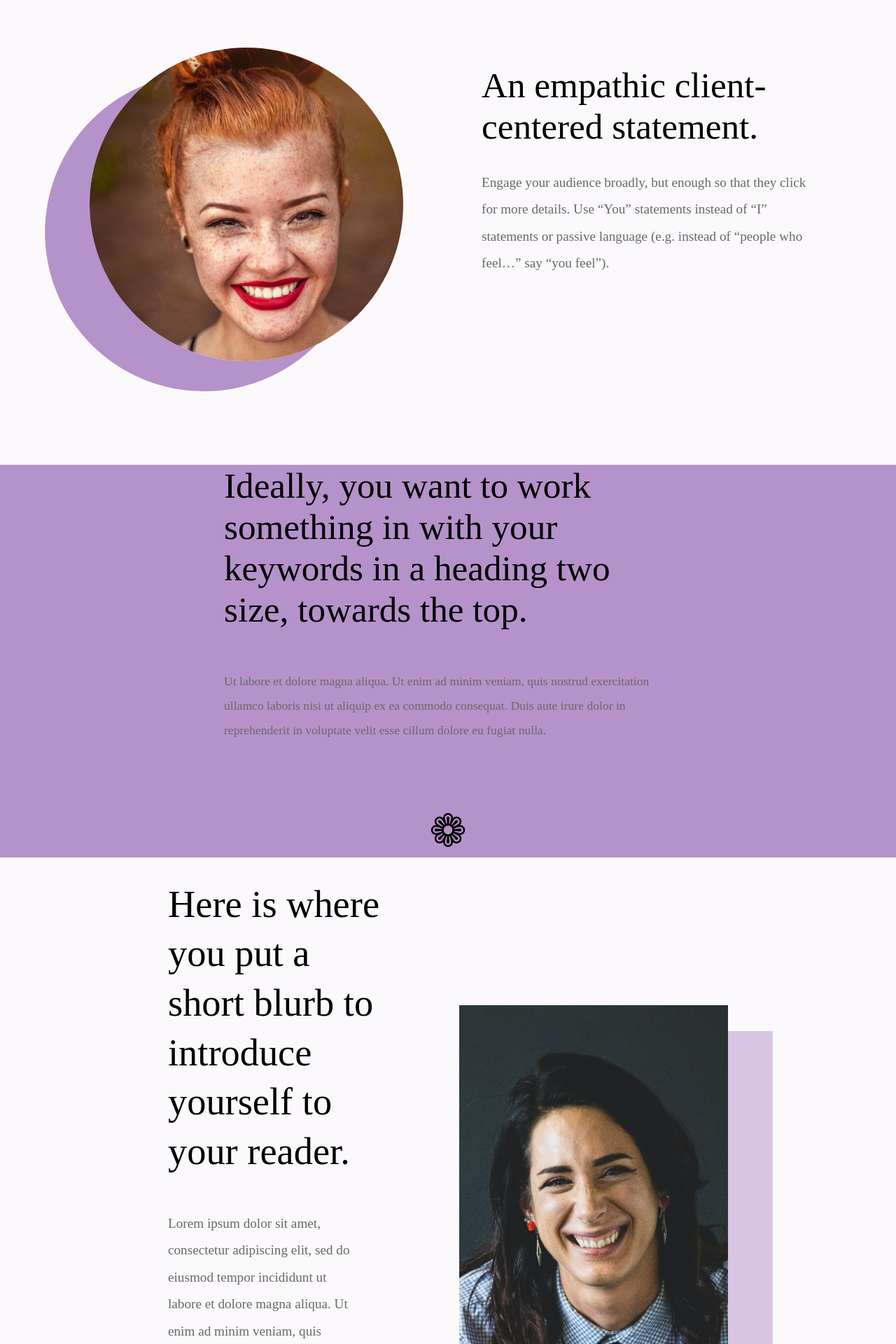
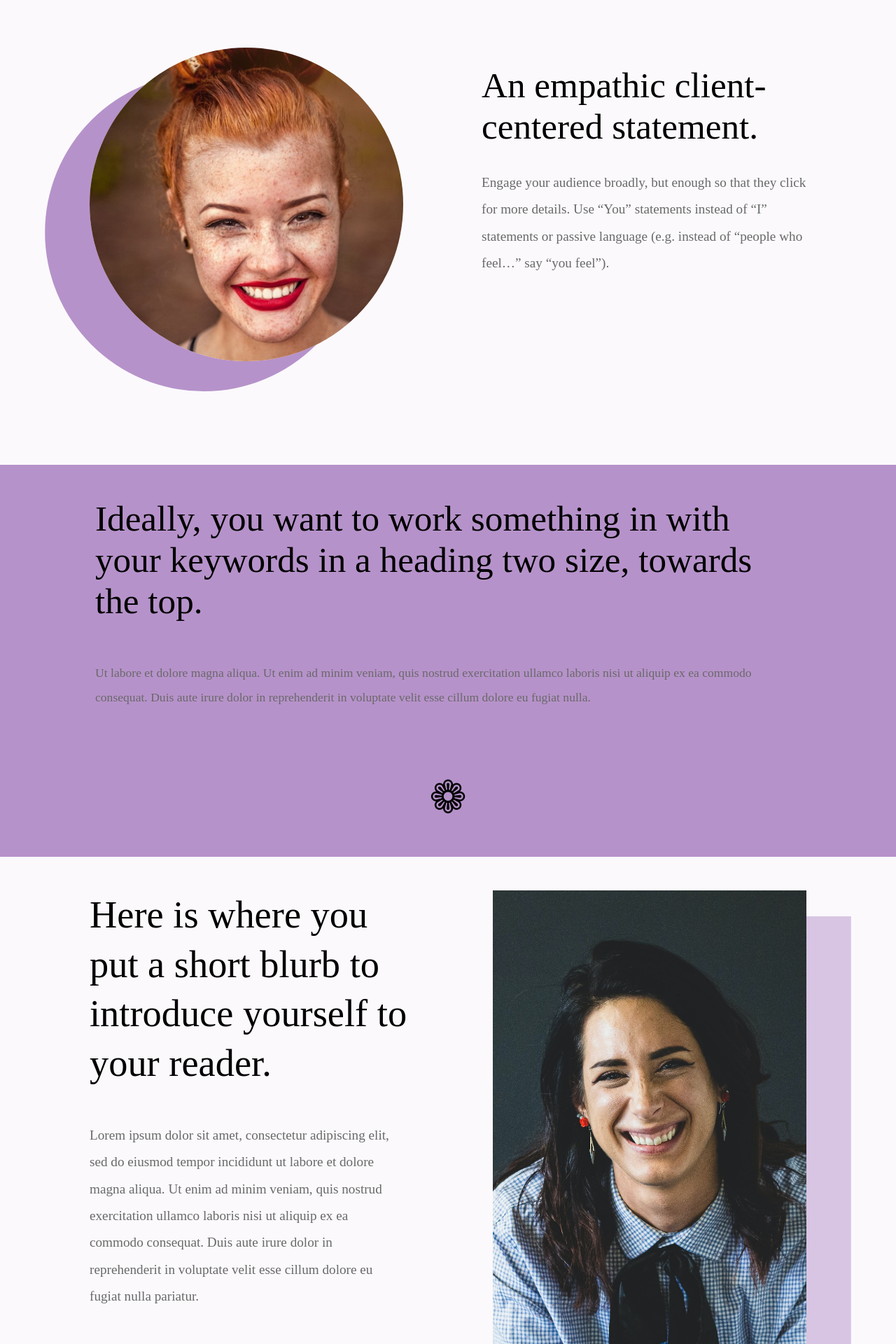
Before and after one commit to nekmichalakis/tiffany-kyriakoulis, a React (Vite) app: page / in a window 1280 px wide. Shown: the part 880-2800 px from the top of the page at 70% size. Built offline with nearby package versions, Linux system fonts and the light colour scheme.

Commit message:
little responsive

```diff
--- a/src/components/Footer.css
+++ b/src/components/Footer.css
@@ -3,6 +3,7 @@
     flex-direction: column;
     align-items: center;
     gap: 1rem;
+    padding: 1rem;
     padding-top: 4rem;
     padding-bottom: 7rem;
 }
@@ -10,6 +11,7 @@
 .footerTitle {
     font-size: 2.6rem;
     padding-bottom: 2rem;
+    text-align: center;
 }
 
 .mailPhone {
--- a/src/components/Home.css
+++ b/src/components/Home.css
@@ -18,6 +18,8 @@
     padding-left: 20rem;
     padding-right: 23rem;
     padding-top: 10rem; */
+    display: flex;
+    justify-content: center;
 }
 
 .topContainer {
@@ -27,6 +29,8 @@
     gap: 3.5rem;
     max-width: 70rem;
     margin: auto;
+    padding: 1rem;
+    padding-top: 10rem;
 }
 
 .overTitle {
@@ -59,27 +63,34 @@
 
 .secondSection {
     min-height: 93vh;
-    max-width: 100vw;
     display: flex;
     justify-content: center;
     align-items: center;
 }
 
-.secondBox {
+.secondContainer {
     max-width: 80rem;
     display: flex;
     gap: 7rem;
+    padding: 1rem;
+}
+
+.secondImageContainer {
+    /* background-image: url('../assets/face.jpg');
+    background-repeat: no-repeat;
+    background-size: cover;
+    background-position: center; */
+    max-width: 28rem;
+    max-height: 28rem;
+    border-radius: 50%;
+    box-shadow: -3.8rem 2.5rem 0 3px var(--clr-dark);
+    overflow: hidden;
 }
 
 .secondImage {
-    background-image: url('../assets/face.jpg');
-    background-repeat: no-repeat;
-    background-size: cover;
-    background-position: center;
-    width: 28rem;
-    height: 28rem;
-    border-radius: 50%;
-    box-shadow: -3.8rem 2.5rem 0 3px var(--clr-dark);
+    width: 100%;
+    height: 100%;
+    /* border-radius: 50%; */
 }
 
 .secondTextBox {
@@ -103,17 +114,19 @@
 .thirdSection {
     min-height: 70vh;
     background-color: var(--clr-dark);
-
+    display: flex;
+    justify-content: center;
+    align-items: center;
 }
 
-.thirdTextBox {
+.thirdContainer {
     display: flex;
+    max-width: 65rem;
     flex-direction: column;
     justify-content: center;
     align-items: center;
-    height: 100%;
-    margin: 0 25%;
     gap: 3.5rem;
+    padding: 1rem;
 }
 
 .thirdTitle {
@@ -137,15 +150,22 @@
     display: flex;
     justify-content: center;
     align-items: center;
-    gap: 7rem;
-    padding: 2rem;
+
+}
+
+.fourthContainer {
+    display: flex;
+    max-width: 70rem;
+    gap: 6rem;
+    padding: 1rem;
 }
 
 .fourthTextBox {
     display: flex;
     flex-direction: column;
     gap: 3rem;
-    width: 25%;
+    max-width: 30rem;
+
 }
 
 .fourthTitle {
@@ -160,15 +180,23 @@
     color: dimgray;
 }
 
+.fourthImgContainer {
+    max-height: 42rem;
+    max-width: 28rem;
+    /* max-height: 40rem; */
+    box-shadow: 3.8rem 2.5rem 0 3px var(--clr-light);
+}
+
 .fourthImg {
-    background-image: url('../assets//fourth.jpg');
-    max-width: 24rem;
+    /* background-image: url('../assets//fourth.jpg'); */
+    object-fit: cover;
     width: 100%;
-    height: 40rem;
-    background-repeat: no-repeat;
+    height: 100%;
+    /* max-height: 40rem; */
+    /* background-repeat: no-repeat;
     background-size: cover;
-    background-position: center;
-    box-shadow: 3.8rem 2.5rem 0 3px var(--clr-light);
+    background-position: center; */
+    /* box-shadow: 3.8rem 2.5rem 0 3px var(--clr-light); */
 }
 
 .fourthButton {
@@ -181,6 +209,7 @@
 
 .callToAction {
     min-height: 62vh;
+    padding: 1rem;
     background-color: var(--clr-superdark);
     display: flex;
     flex-direction: column;
@@ -192,11 +221,13 @@
 .callTitle {
     font-size: 3.2rem;
     color: white;
+    text-align: center;
 }
 
 .callUnder {
     color: white;
     font-size: 1.1rem;
+    text-align: center;
 }
 
 .callButton {
@@ -204,3 +235,24 @@
     padding: 1.2rem 2.3rem;
     margin-top: 3rem;
 }
+
+
+
+@media only screen and (max-width: 65rem) {
+
+    .secondContainer {
+            max-width: 80rem;
+            display: flex;
+            flex-direction: column;
+            gap: 3rem;
+            padding: 1rem;
+        }
+
+    .fourthContainer {
+            display: flex;
+            flex-direction: column-reverse;
+            max-width: 70rem;
+            gap: 3rem;
+            padding: 1rem;
+        }
+}
--- a/src/components/Home.jsx
+++ b/src/components/Home.jsx
@@ -1,5 +1,8 @@
 import React from 'react'
 import { Link } from 'react-router-dom'
+
+import faceImg from '../assets/faceSquare.jpg'
+import fourthImg from '../assets/fourth.jpg'
 
 import './Home.css'
 
@@ -18,8 +21,10 @@ const Home = () => {
       </section>
 
       <section className='secondSection'>
-        <div className="secondBox">
-            <div className="secondImage"></div>
+        <div className="secondContainer">
+            <div className="secondImageContainer">
+              <img src={faceImg} alt="face" className='secondImage' />
+            </div>
             <div className="secondTextBox">
                 <div className="secondTitle">An empathic client-centered statement.</div>
                 <div className="secondUnder">Engage your audience broadly, but enough so that they click for more details. Use “You” statements instead of “I” statements or passive language (e.g.  instead of “people who feel…” say “you feel”). </div>
@@ -28,7 +33,7 @@ const Home = () => {
       </section>
 
       <section className='thirdSection'>
-        <div className="thirdTextBox">
+        <div className="thirdContainer">
             <div className="thirdTitle">
               Ideally, you want to work something in with your keywords in a heading two size, towards the top.
             </div>
@@ -42,6 +47,7 @@ const Home = () => {
       </section>
 
       <section className='fourthSection'>
+        <div className="fourthContainer">
           <div className="fourthTextBox">
             <div className="fourthTitle">
               Here is where you put a short blurb to introduce yourself to your reader.
@@ -53,7 +59,10 @@ const Home = () => {
               MORE ABOUT ME
             </div>
           </div>
-        <div className="fourthImg"></div>
+          <div className="fourthImgContainer">
+            <img src={fourthImg} alt="fourth" className='fourthImg' />
+          </div>
+        </div>
       </section>
 
       <section className="callToAction">
```
Also changed, not shown: src/assets/faceSquare.jpg (added). Lines whose indentation alone changed are shown as unchanged.
